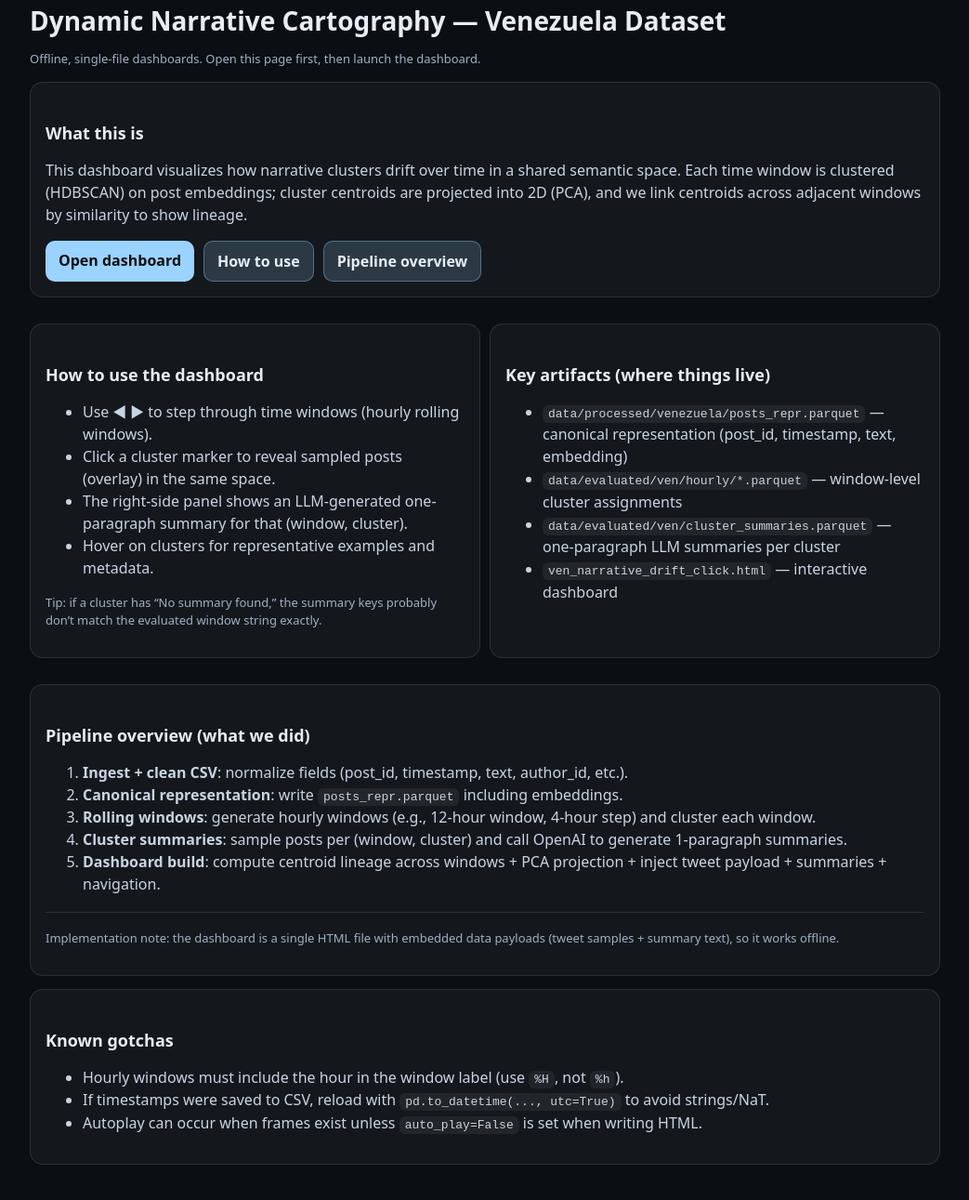
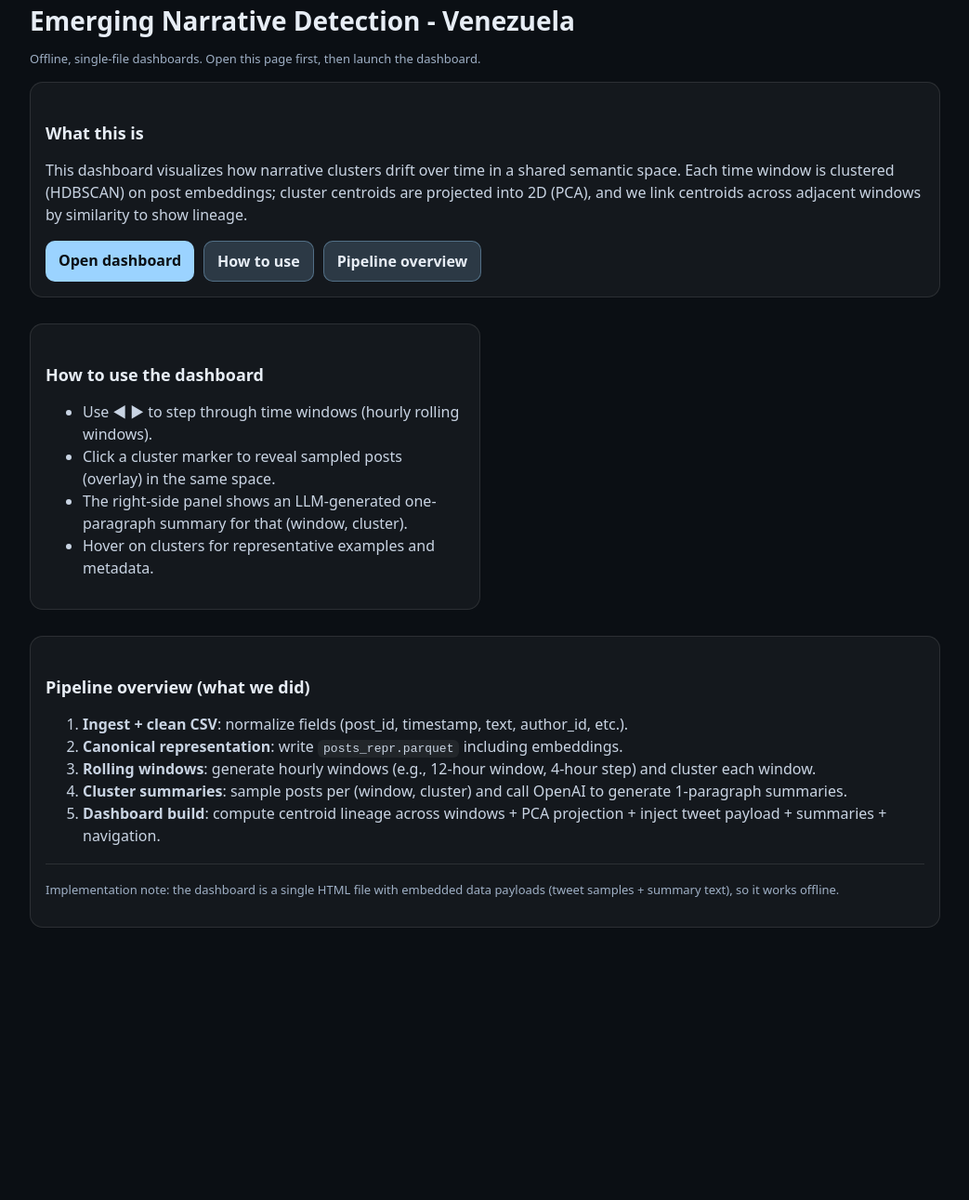
Before and after one commit to davidthfarr/sensemaking, a plain HTML site: page index.html in a window 1280 px wide. Shown: the part 25-1316 px from the top of the page at 93% size, without its empty margins (118-1161 px from the left). After the commit the page ends 1097 px from the top, so only its background shows below. Drawn offline with Linux system fonts and the light colour scheme.

Commit message:
Update index.html

```diff
--- a/index.html
+++ b/index.html
@@ -3,7 +3,7 @@
 <head>
   <meta charset="utf-8" />
   <meta name="viewport" content="width=device-width,initial-scale=1" />
-  <title>Dynamic Narrative Cartography — Venezuela</title>
+  <title>Detecting Emerging Narratives in Relation to Venezuela</title>
   <style>
     body { margin:0; font-family: system-ui, -apple-system, Segoe UI, Roboto, Arial, sans-serif; background:#0b0f14; color:#e7edf5; }
     .wrap { max-width: 980px; margin: 0 auto; padding: 28px 18px 60px; }
@@ -23,7 +23,7 @@
 </head>
 <body>
   <div class="wrap">
-    <h1>Dynamic Narrative Cartography — Venezuela Dataset</h1>
+    <h1>Emerging Narrative Detection - Venezuela</h1>
     <p class="small">Offline, single-file dashboards. Open this page first, then launch the dashboard.</p>
 
     <div class="card">
@@ -49,19 +49,6 @@
           <li>The right-side panel shows an LLM-generated one-paragraph summary for that (window, cluster).</li>
           <li>Hover on clusters for representative examples and metadata.</li>
         </ul>
-        <p class="small">
-          Tip: if a cluster has “No summary found,” the summary keys probably don’t match the evaluated window string exactly.
-        </p>
-      </div>
-
-      <div class="card">
-        <h2>Key artifacts (where things live)</h2>
-        <ul>
-          <li><code>data/processed/venezuela/posts_repr.parquet</code> — canonical representation (post_id, timestamp, text, embedding)</li>
-          <li><code>data/evaluated/ven/hourly/*.parquet</code> — window-level cluster assignments</li>
-          <li><code>data/evaluated/ven/cluster_summaries.parquet</code> — one-paragraph LLM summaries per cluster</li>
-          <li><code>ven_narrative_drift_click.html</code> — interactive dashboard</li>
-        </ul>
       </div>
     </div>
 
@@ -79,15 +66,6 @@
         Implementation note: the dashboard is a single HTML file with embedded data payloads (tweet samples + summary text), so it works offline.
       </p>
     </div>
-
-    <div class="card">
-      <h2>Known gotchas</h2>
-      <ul>
-        <li>Hourly windows must include the hour in the window label (use <code>%H</code>, not <code>%h</code>).</li>
-        <li>If timestamps were saved to CSV, reload with <code>pd.to_datetime(..., utc=True)</code> to avoid strings/NaT.</li>
-        <li>Autoplay can occur when frames exist unless <code>auto_play=False</code> is set when writing HTML.</li>
-      </ul>
-    </div>
   </div>
 </body>
 </html>
```
